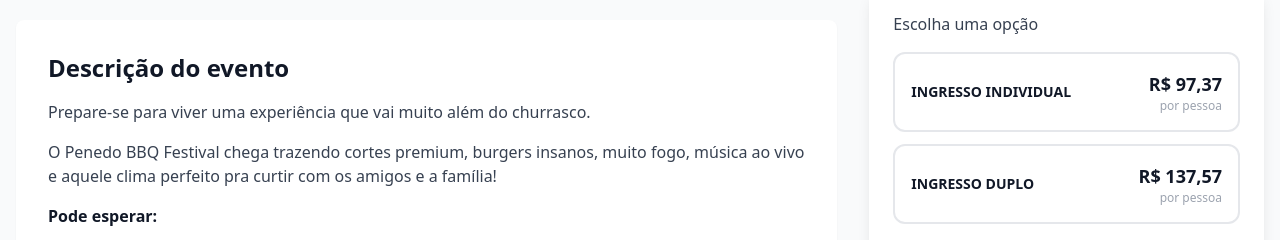
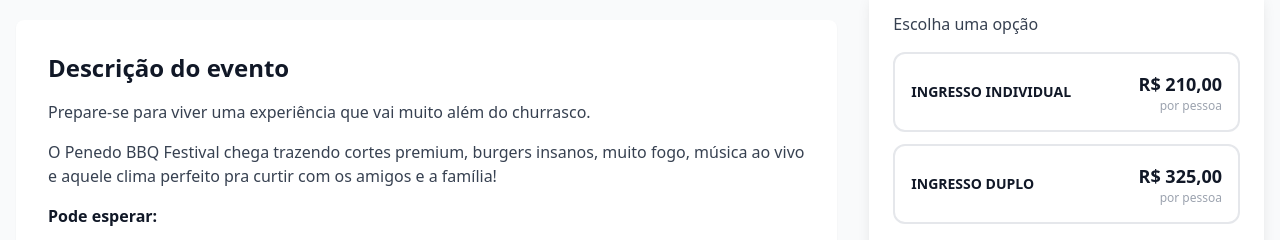
Before and after one commit to rossiusdt/penedobbq, a React (Vite) app: page / in a window 1280 px wide. Shown: the part 544-784 px from the top of the page. Built offline with nearby package versions, Linux system fonts and the light colour scheme; no server answers.

Commit message:
Updated TicketSelector.tsx

```diff
--- a/src/components/TicketSelector.tsx
+++ b/src/components/TicketSelector.tsx
@@ -8,16 +8,16 @@ const TICKETS = [
     id: 'individual',
     label: 'INGRESSO INDIVIDUAL',
     badge: null,
-    price: 9737,
-    display: 'R$ 97,37',
+    price: 21000,
+    display: 'R$ 210,00',
     hasQuantity: true,
   },
   {
     id: 'duplo',
     label: 'INGRESSO DUPLO',
     badge: null,
-    price: 13757,
-    display: 'R$ 137,57',
+    price: 32500,
+    display: 'R$ 325,00',
     hasQuantity: true,
   },
 ] as const;
```
